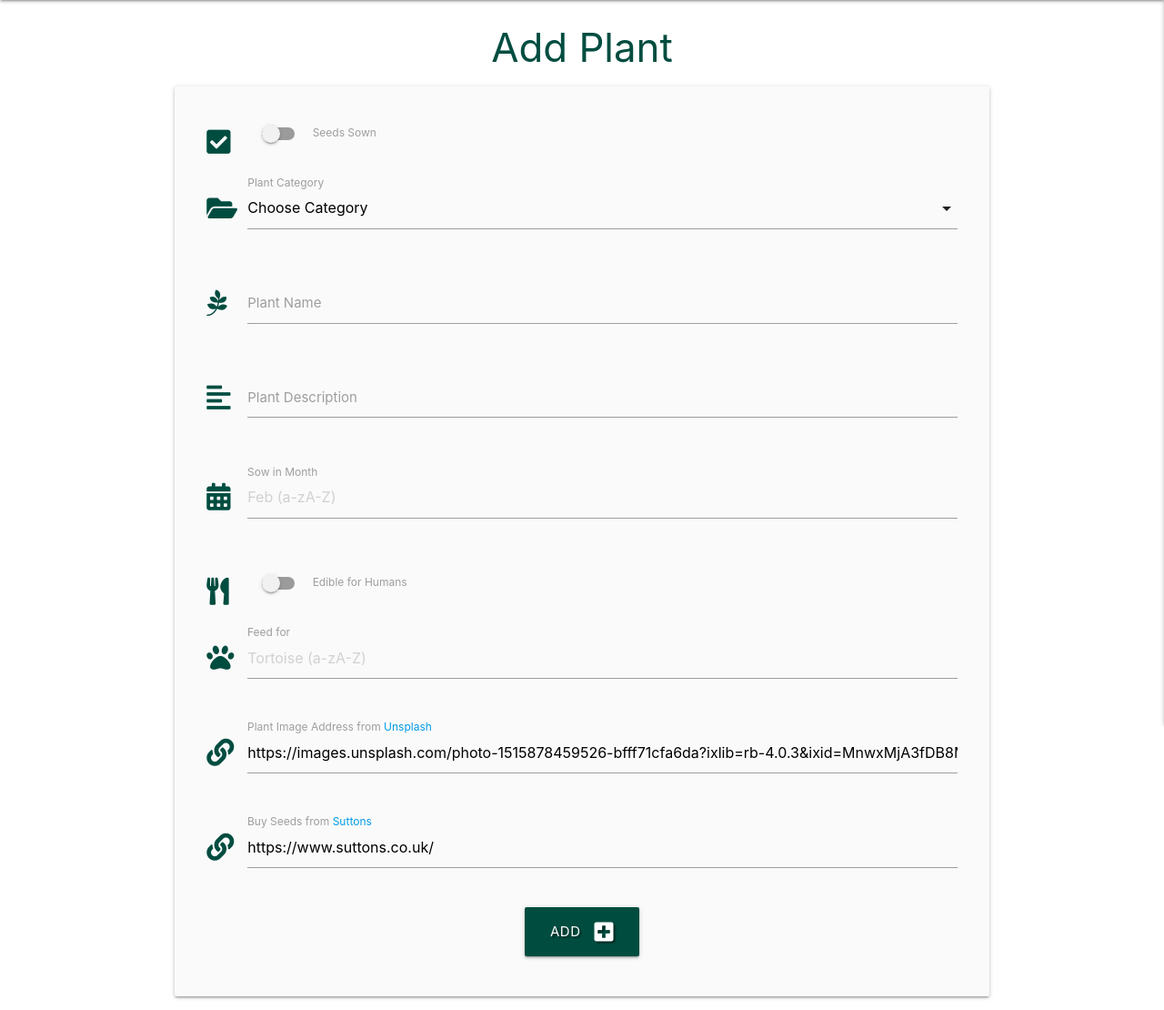
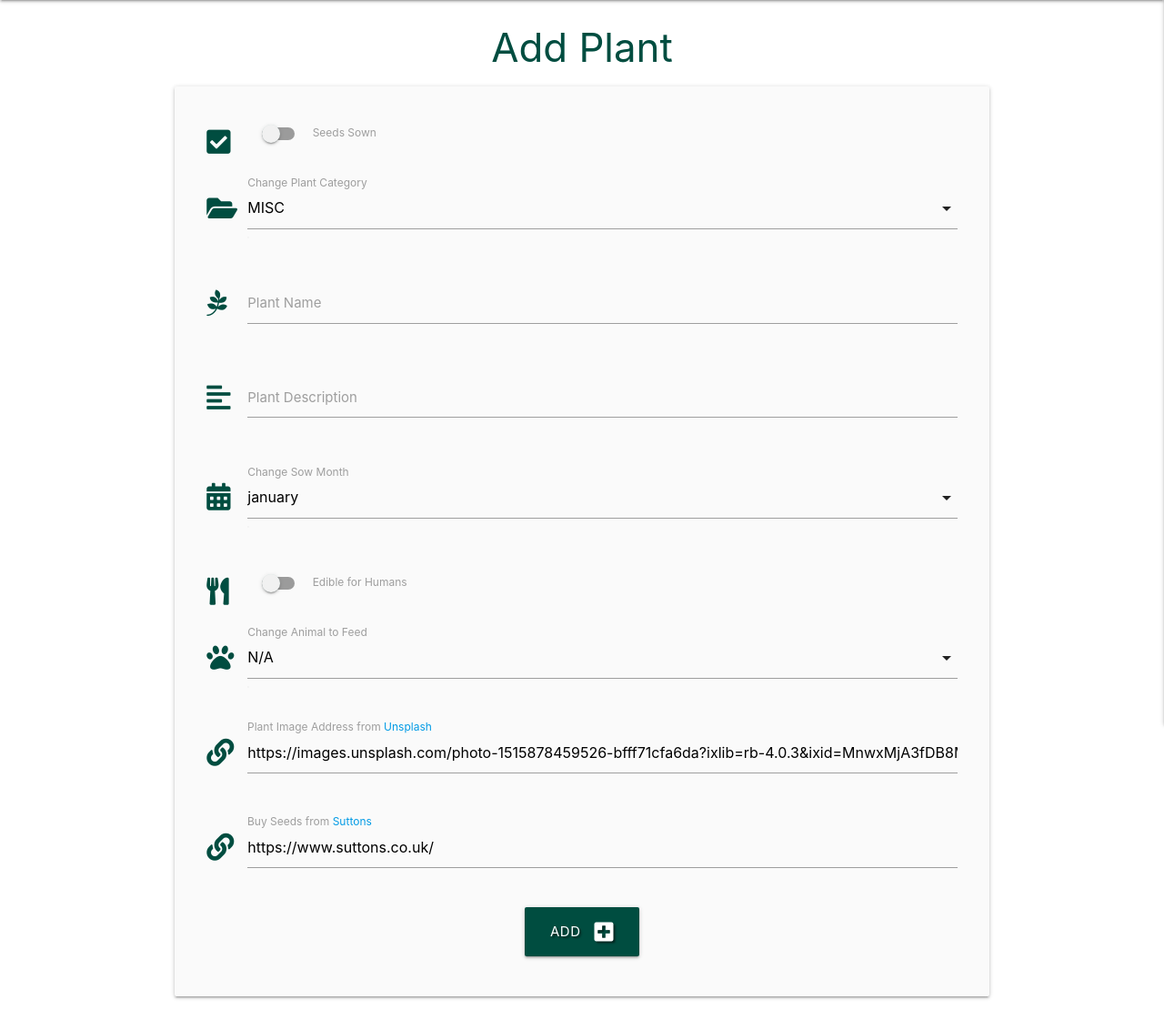
Before and after one commit to janet-dev/ci-milestone-project-3, a Flask app: page /add_plant in a window 1280 px wide. Shown: the part 64-1174 px from the top of the page at 91% size. Run offline with Flask 2, Linux system fonts and the light colour scheme; the visitor is signed in with stand-in values (Sample User, id 1); data that the repository does not hold is empty; some libraries are stand-ins or nearby versions.

Commit message:
Reinstate Materialize dropdowns for add_plant.html and add defaults to solve Windows10 Chrome issue for validation - bug 9

```diff
--- a/app.py
+++ b/app.py
@@ -252,10 +252,10 @@ def add_plant():
             "category_name": request.form.get("category_name"),
             "plant_name": request.form.get("plant_name").lower(),
             "plant_description": request.form.get("plant_description"),
-            "sow": request.form.get("sow").lower(),
+            "sow": request.form.get("sow"),
             "is_done": is_done,
             "is_edible": is_edible,
-            "animal_name": request.form.get("animal_name").lower(),
+            "animal_name": request.form.get("animal_name"),
             "link": request.form.get("link"),
             "seed_link": request.form.get("seed_link"),
             "created_by": session["user"]
@@ -265,12 +265,14 @@ def add_plant():
         return redirect(url_for("get_plants"))
 
     categories = mongo.db.categories.find().sort("category_name", 1)
-    # months = mongo.db.months.find()
-    # animals = mongo.db.animals.find().sort("animal_name", 1)
+    months = mongo.db.months.find()
+    animals = mongo.db.animals.find().sort("animal_name", 1)
 
-    return render_template("add_plant.html", categories=categories)
-    # animals=animals
-    # months=months,
+    return render_template(
+        "add_plant.html",
+        categories=categories,
+        months=months,
+        animals=animals)
 
 
 @app.route("/edit_plant/<plant_id>", methods=["GET", "POST"])
--- a/templates/add_plant.html
+++ b/templates/add_plant.html
@@ -24,12 +24,12 @@
                 <div class="input-field col s12">
                     <i class="fas fa-folder-open prefix teal-text text-darken-4"></i>
                     <select id="category_name" name="category_name" class="validate" required>
-                        <option value="" disabled selected>Choose Category</option>
+                        <option value="MISC" selected>MISC</option>
                         {% for category in categories %}
                             <option value="{{ category.category_name }}">{{ category.category_name }}</option>
                         {% endfor %}
                     </select>
-                    <label for="category_name">Plant Category</label>
+                    <label for="category_name">Change Plant Category</label>
                 </div>
             </div>
             <!-- plant name -->
@@ -54,9 +54,13 @@
             <div class="row">
                 <div class="input-field col s12">
                     <i class="fas fa-calendar-alt prefix teal-text text-darken-4"></i>
-                    <input id="sow" name="sow" minlength="3" maxlength="3" pattern="^[a-zA-Z]{3,3}$"
-                        type="text" placeholder="Feb (a-zA-Z)" class="validate" required>
-                    <label for="sow">Sow in Month</label>
+                    <select id="sow" name="sow" class="validate" required>
+                        <option value="january" selected>january</option>
+                        {% for month in months %}
+                            <option value="{{ month.sow }}">{{ month.sow }}</option>
+                        {% endfor %}
+                    </select>
+                    <label for="sow">Change Sow Month</label>
                 </div>
             </div>
             <!-- is_edible toggle -->
@@ -77,9 +81,13 @@
             <div class="row">
                 <div class="input-field col s12">
                     <i class="fas fa-paw prefix teal-text text-darken-4"></i>
-                    <input id="animal_name" name="animal_name" minlength="3" maxlength="15" pattern="^[a-zA-Z]{3,15}$"
-                        type="text" placeholder="Tortoise (a-zA-Z)" class="validate" required>
-                    <label for="animal_name">Feed for</label>
+                    <select id="animal_name" name="animal_name" class="validate" required>
+                        <option value="N/A" selected>N/A</option>
+                        {% for animal in animals %}
+                            <option value="{{ animal.animal_name }}">{{ animal.animal_name }}</option>
+                        {% endfor %}
+                    </select>
+                    <label for="animal_name">Change Animal to Feed</label>
                 </div>
             </div>
             <!-- plant photo link -->
--- a/templates/edit_plant.html
+++ b/templates/edit_plant.html
@@ -28,7 +28,7 @@
                 <div class="input-field col s12">
                     <i class="fas fa-folder-open prefix teal-text text-darken-4"></i>
                     <select id="category_name" name="category_name" class="validate" required>
-                        <option value="" disabled>Choose Category</option>
+                        <option value="" disabled>Change Category</option>
                         {% for category in categories %}
                             {% if category.category_name == plant.category_name %}
                                 <option value="{{ category.category_name }}" selected>{{ category.category_name }}</option>
@@ -65,7 +65,7 @@
                 <div class="input-field col s12">
                     <i class="fas fa-calendar-alt prefix teal-text text-darken-4"></i>
                     <select id="sow" name="sow" class="validate" required>
-                        <option value="" disabled selected>Choose Month</option>
+                        <option value="" disabled selected>Change Month</option>
                         {% for month in months %}
                             {% if month.sow == plant.sow %}
                                 <option value="{{ month.sow }}" selected>{{ month.sow }}</option>
@@ -100,7 +100,7 @@
                 <div class="input-field col s12">
                     <i class="fas fa-paw prefix teal-text text-darken-4"></i>
                     <select id="animal_name" name="animal_name" class="validate" required>
-                        <option value="" disabled selected>Choose Animal</option>
+                        <option value="" disabled selected>Change Animal</option>
                         {% for animal in animals %}
                             {% if animal.animal_name == plant.animal_name %}
                                 <option value="{{ animal.animal_name }}" selected>{{ animal.animal_name }}</option>
```
